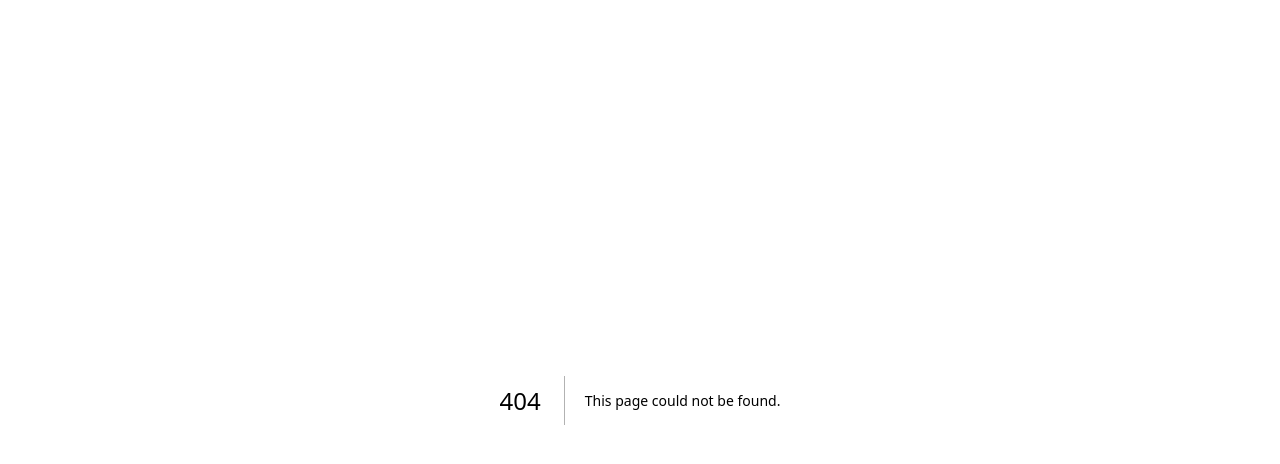
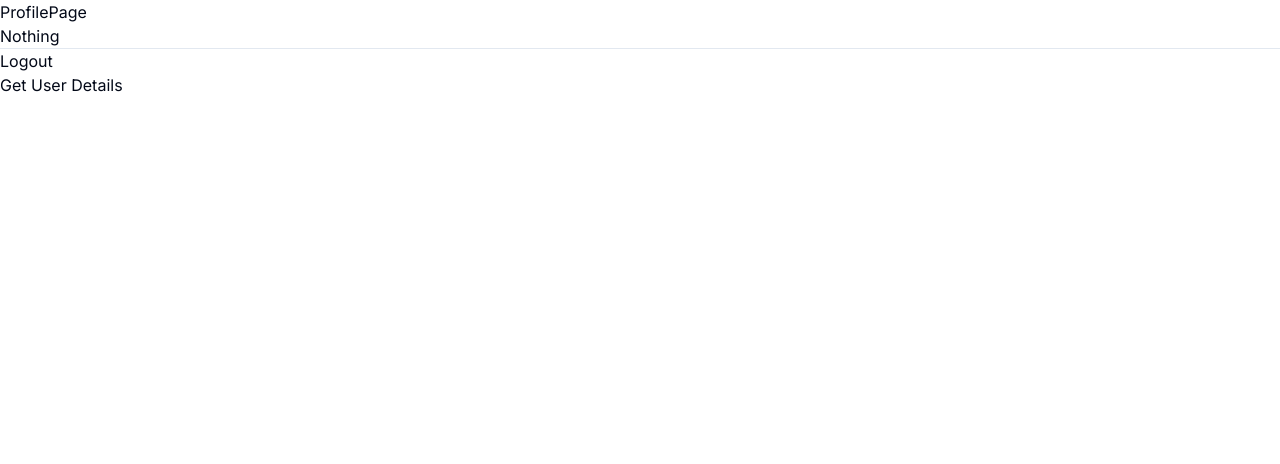
Before and after one commit to abhinashgupta/Dashboard-NextJs-Auth-MongoDb, a Next.js app: page /profile in a window 1280 px wide. Before the commit this address had no page. Shown: the top 464 px of the page. Built offline with nearby package versions, Linux system fonts and the light colour scheme.

Commit message:
logout frontend done

```diff
--- a/src/app/login/page.tsx
+++ b/src/app/login/page.tsx
@@ -46,7 +46,6 @@ export default function LoginPage() {
             Log IN
           </h1>
           <form>
-
             <div className="flex flex-col mb-6 w-full">
               <label
                 htmlFor="email"
@@ -55,6 +54,7 @@ export default function LoginPage() {
                 Email
               </label>
               <input
+                className="placeholder:text-[#959ead] text-dark-hard mt-3 rounded-lg px-3 py-4 font-semibold block outline-none border"
                 type="email"
                 id="email"
                 value={user.email}
@@ -71,6 +71,7 @@ export default function LoginPage() {
                 Password
               </label>
               <input
+                className="placeholder:text-[#959ead] text-dark-hard mt-3 rounded-lg px-3 py-4 font-semibold block outline-none border"
                 type="password"
                 id="password"
                 value={user.password}
--- /dev/null
+++ b/src/app/profile/page.tsx
@@ -0,0 +1,49 @@
+"use client"
+import React, { useState } from "react";
+import axios from "axios";
+import Link from "next/link";
+import { toast } from "react-hot-toast";
+import { useRouter } from "next/navigation";
+
+export default function ProfilePage() {
+  const router = useRouter();
+  const [data, setData] = useState("nothing");
+
+  const getUserDetails = async () => {
+    try {
+      const res = await axios.post("/api/user/profile");
+      console.log(res.data.data._id);
+      setData(res.data.data._id);
+    } catch (error) {
+      console.error("Error fetching user details:", error);
+      toast.error("Failed to fetch user details");
+    }
+  };
+
+  const logout = async () => {
+    try {
+      await axios.get("/api/user/logout");
+      toast.success("Logout successful");
+      router.push("/login");
+    } catch (error) {
+      console.error("Logout error:", error);
+      toast.error("Failed to logout");
+    }
+  };
+
+  return (
+    <>
+      <div>ProfilePage</div>
+      <h2>
+        {data === "nothing" ? (
+          "Nothing"
+        ) : (
+          <Link href={`/profile/${data}`}>{data}</Link>
+        )}
+      </h2>
+      <hr />
+      <button onClick={logout}>Logout</button><br />
+      <button onClick={getUserDetails}>Get User Details</button>
+    </>
+  );
+}
--- a/src/app/signup/page.tsx
+++ b/src/app/signup/page.tsx
@@ -57,6 +57,7 @@ export default function SignupPage() {
                 Username
               </label>
               <input
+                className="placeholder:text-[#959ead] text-dark-hard mt-3 rounded-lg px-3 py-4 font-semibold block outline-none border"
                 type="username"
                 id="username"
                 value={user.username}
@@ -73,6 +74,7 @@ export default function SignupPage() {
                 Email
               </label>
               <input
+                className="placeholder:text-[#959ead] text-dark-hard mt-3 rounded-lg px-3 py-4 font-semibold block outline-none border"
                 type="email"
                 id="email"
                 value={user.email}
@@ -89,6 +91,7 @@ export default function SignupPage() {
                 Password
               </label>
               <input
+                className="placeholder:text-[#959ead] text-dark-hard mt-3 rounded-lg px-3 py-4 font-semibold block outline-none border"
                 type="password"
                 id="password"
                 value={user.password}
--- /dev/null
+++ b/src/middleware.ts
@@ -0,0 +1,24 @@
+import { NextResponse } from "next/server";
+import type { NextRequest } from "next/server";
+
+// This function can be marked `async` if using `await` inside
+export function middleware(request: NextRequest) {
+    const path = request.nextUrl.pathname
+
+    const isPublicPath = path === '/login' || path === '/signup' || path === '/verifyEmail'
+
+    const token = request.cookies.get("token")?.value || ''
+
+    if (isPublicPath && token) {
+        return NextResponse.redirect(new URL('/', request.url))
+    }
+     if (!isPublicPath && !token) {
+       return NextResponse.redirect(new URL("/login", request.url));
+     }
+//   return NextResponse.redirect(new URL("/", request.url));
+}
+
+// See "Matching Paths" below to learn more
+export const config = {
+  matcher: ['/login','/signup','/verifyEmail','/profile', '/verifyEmail'],
+};
```
